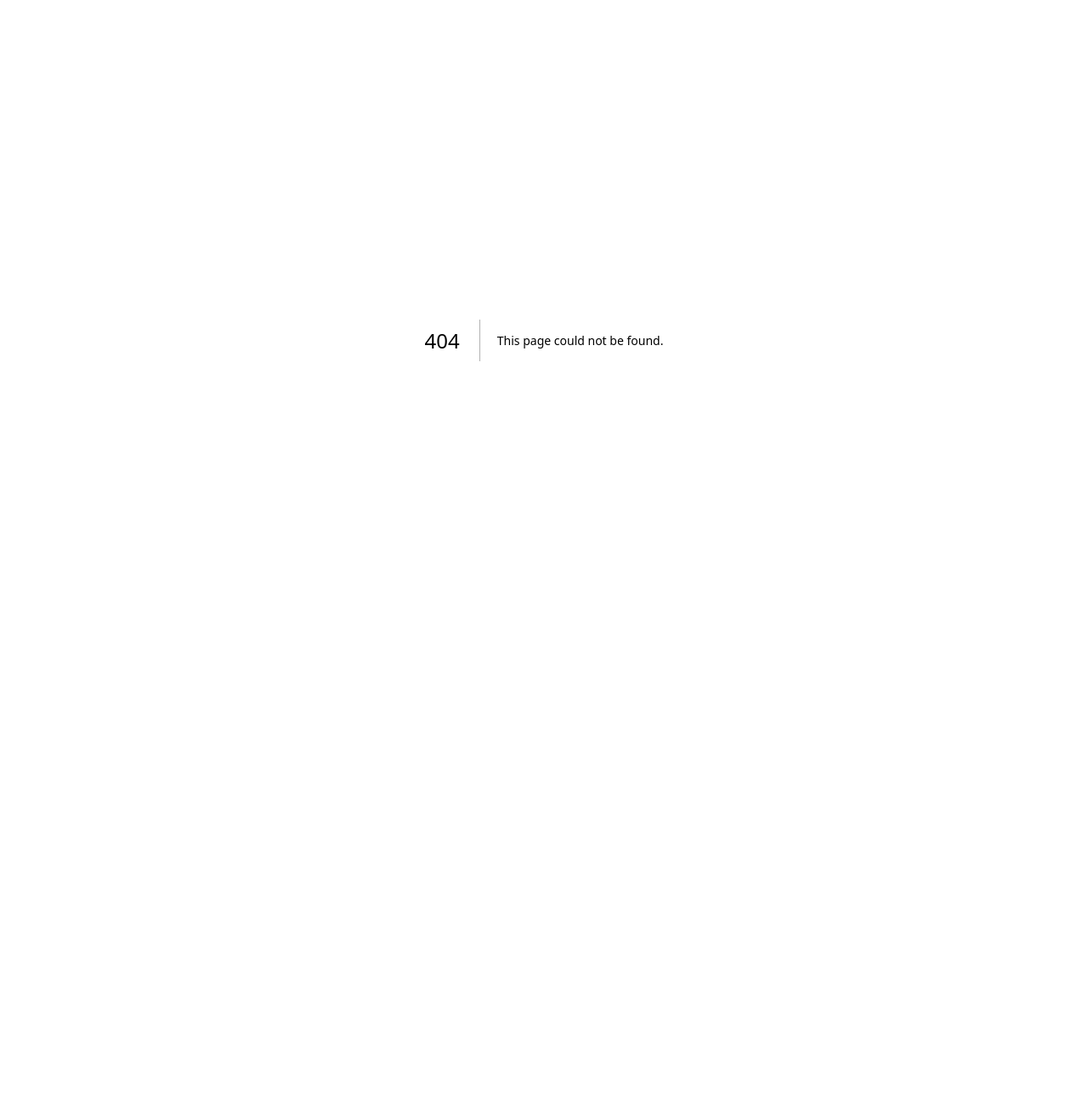
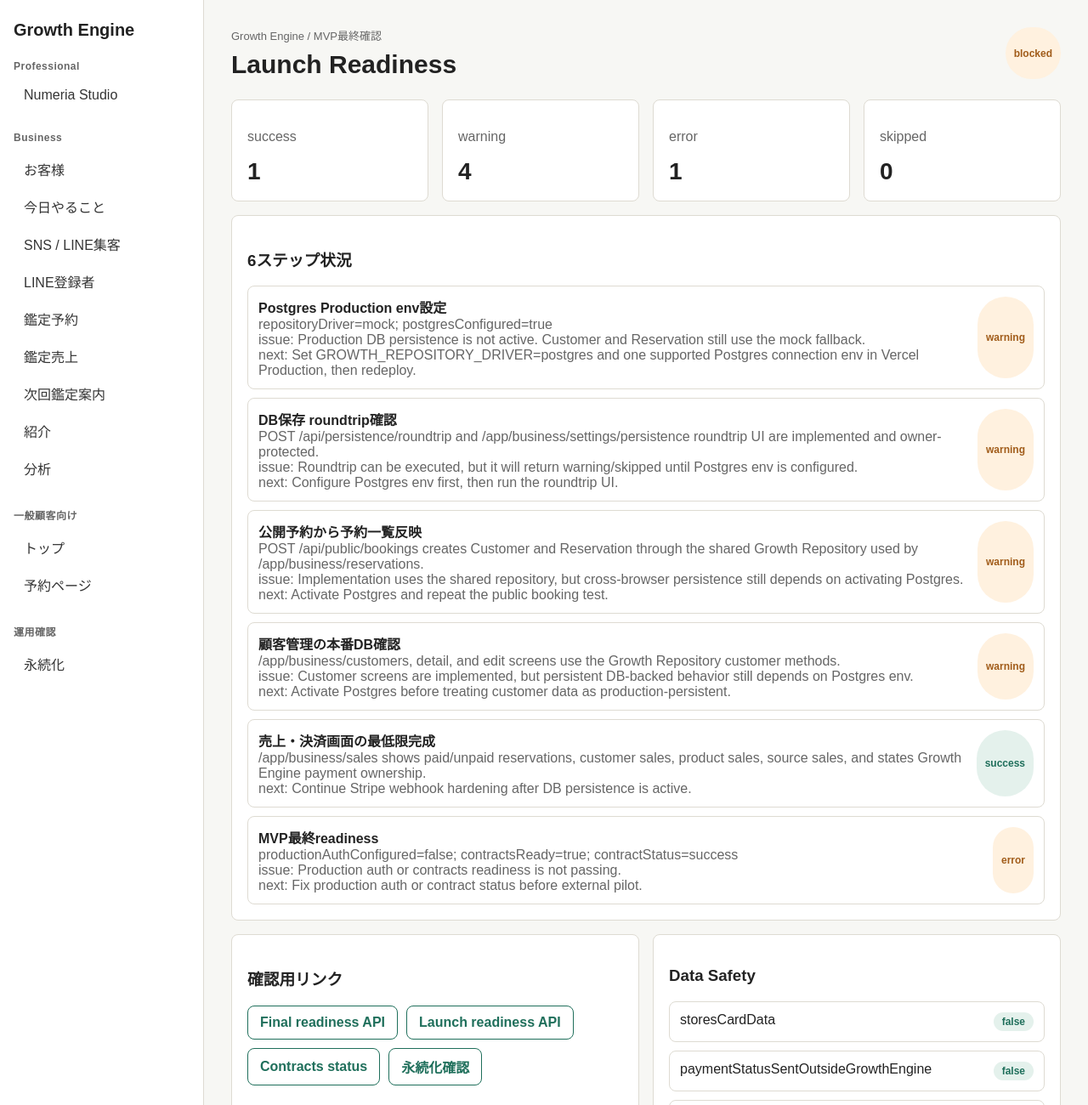
Before and after one commit to karukimori-wq/Growth-Engine, a Next.js app: page /app/business/settings/launch-readiness in a window 1280 px wide. Before the commit this address had no page. Shown: the top 1300 px of the page at 85% size. Before the commit the page ends 800 px from the top, so only its background shows below. Built offline with nearby package versions, Linux system fonts and the light colour scheme; no server answers.

Commit message:
Add MVP final readiness screen

```diff
--- /dev/null
+++ b/src/app/app/business/settings/launch-readiness/page.tsx
@@ -0,0 +1,103 @@
+import { BusinessSidebar } from "@/app/app/business/_components/business-sidebar";
+import { getMvpFinalReadiness } from "@/server/mvp-final-readiness";
+
+export const dynamic = "force-dynamic";
+
+function badgeClass(status: string) {
+  return status === "success" ? "badge" : "badge warning";
+}
+
+export default function LaunchReadinessPage() {
+  const readiness = getMvpFinalReadiness();
+
+  return (
+    <div className="shell">
+      <BusinessSidebar activeKey="launch-readiness" />
+      <main className="main">
+        <header className="page-header">
+          <div>
+            <p className="eyebrow">Growth Engine / MVP最終確認</p>
+            <h2 className="page-title">Launch Readiness</h2>
+          </div>
+          <span className={badgeClass(readiness.status)}>{readiness.status}</span>
+        </header>
+
+        <section className="grid">
+          <div className="card span-3">
+            <p className="muted">success</p>
+            <p className="metric">{readiness.summary.success}</p>
+          </div>
+          <div className="card span-3">
+            <p className="muted">warning</p>
+            <p className="metric">{readiness.summary.warning}</p>
+          </div>
+          <div className="card span-3">
+            <p className="muted">error</p>
+            <p className="metric">{readiness.summary.error}</p>
+          </div>
+          <div className="card span-3">
+            <p className="muted">skipped</p>
+            <p className="metric">{readiness.summary.skipped}</p>
+          </div>
+
+          <div className="card span-12">
+            <h3>6ステップ状況</h3>
+            <div className="table-list">
+              {readiness.steps.map((step) => (
+                <div className="row-link" key={step.id}>
+                  <span>
+                    <strong>{step.title}</strong>
+                    <br />
+                    <span className="muted">{step.evidence}</span>
+                    {step.issue ? (
+                      <>
+                        <br />
+                        <span className="muted">issue: {step.issue}</span>
+                      </>
+                    ) : null}
+                    {step.nextAction ? (
+                      <>
+                        <br />
+                        <span className="muted">next: {step.nextAction}</span>
+                      </>
+                    ) : null}
+                  </span>
+                  <span className={badgeClass(step.status)}>{step.status}</span>
+                </div>
+              ))}
+            </div>
+          </div>
+
+          <div className="card span-6">
+            <h3>確認用リンク</h3>
+            <div className="action-row">
+              <a className="button secondary" href="/api/launch/growth-engine/mvp-final-readiness">Final readiness API</a>
+              <a className="button secondary" href="/api/launch/growth-engine/readiness">Launch readiness API</a>
+              <a className="button secondary" href="/contracts/status">Contracts status</a>
+              <a className="button secondary" href="/app/business/settings/persistence">永続化確認</a>
+            </div>
+          </div>
+
+          <div className="card span-6">
+            <h3>Data Safety</h3>
+            <ul className="task-list">
+              {Object.entries(readiness.dataSafety).map(([key, value]) => (
+                <li className="task" key={key}>
+                  <span>{key}</span>
+                  <span className="badge">{String(value)}</span>
+                </li>
+              ))}
+            </ul>
+          </div>
+
+          <div className="card span-12">
+            <p className="muted">checkedAt: {readiness.checkedAt}</p>
+            <p className="muted">
+              最終的な外部pilot判定は、Postgres Production env設定後に roundtrip と公開予約反映を確認してから ready にします。
+            </p>
+          </div>
+        </section>
+      </main>
+    </div>
+  );
+}
```
